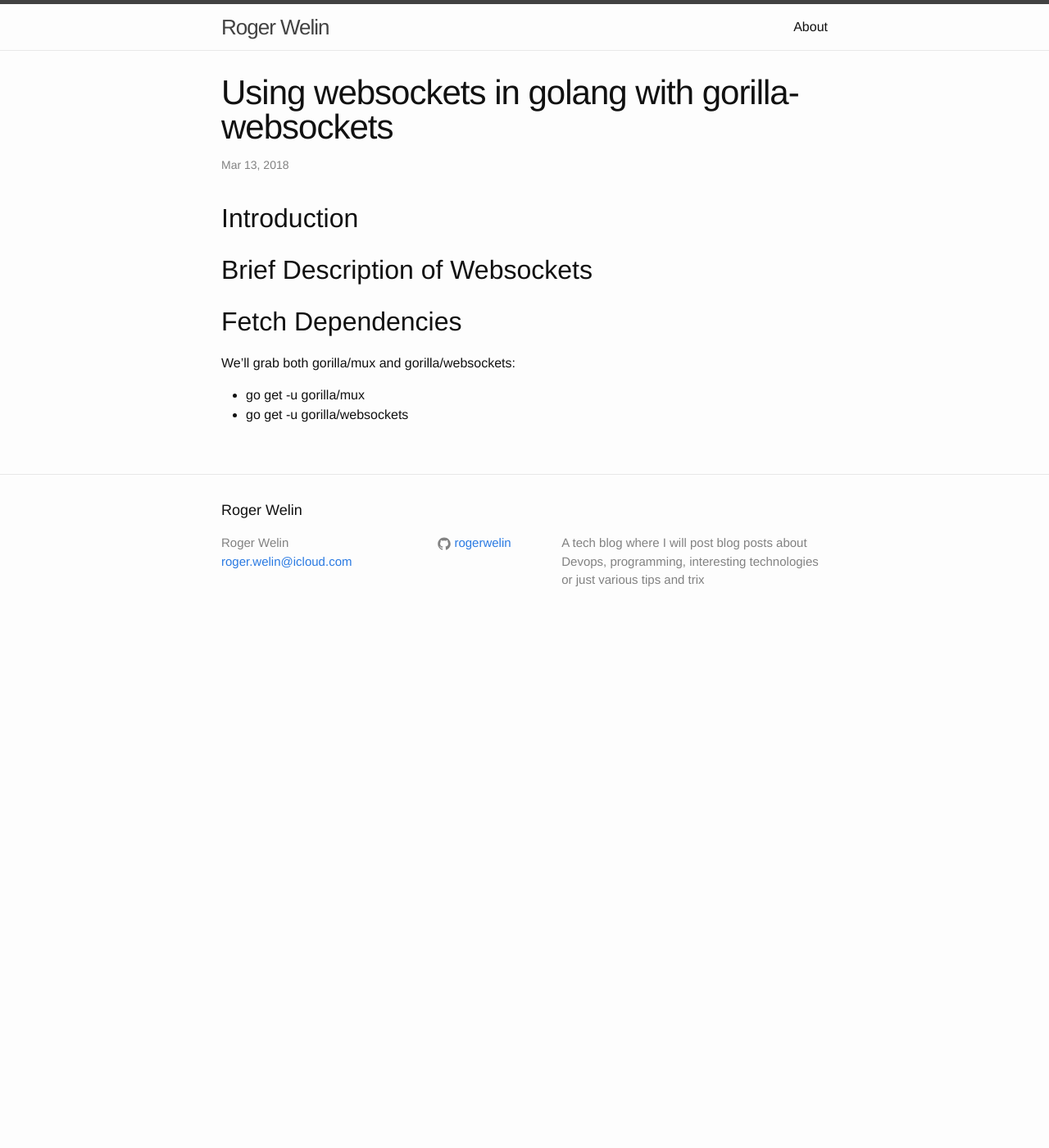
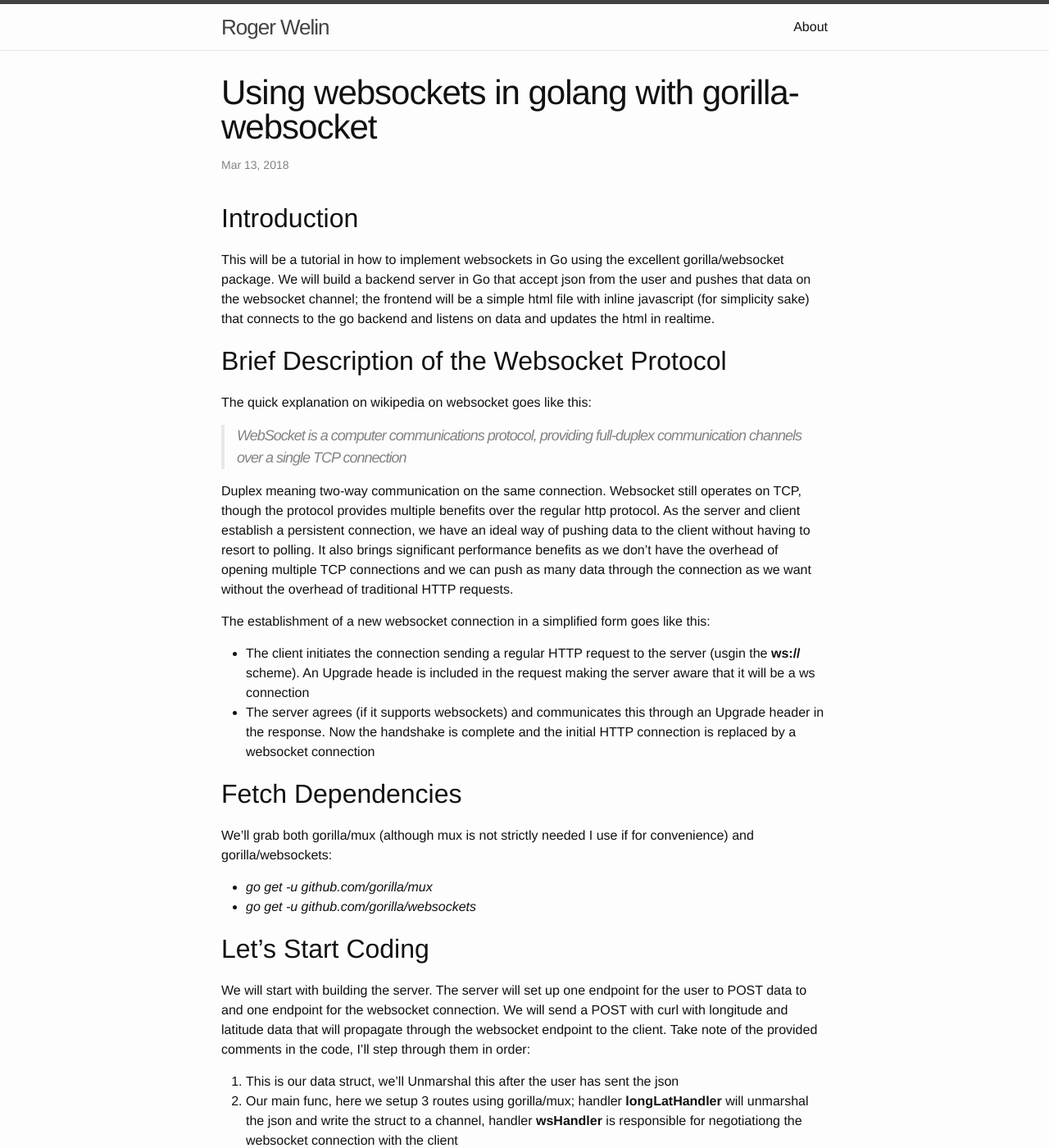
Before and after one commit to rogerwelin/rogerwelin.github.io, a Jekyll site: the page built from _posts/2018-03-13-golang-websockets.markdown, in a window 1280 px wide and 1400 px high. Shown: the whole window at 82% size. Built offline with Jekyll 4.4.1, drawn with Linux system fonts in a browser that asks for light colours; comment, search, counter and statistics services are not loaded; some of the changed text lies outside the part shown.

Commit message:
websocket post

```diff
--- a/_posts/2018-03-13-golang-websockets.markdown
+++ b/_posts/2018-03-13-golang-websockets.markdown
@@ -1,18 +1,62 @@
 ---
 layout: post
 comments: true
-title:  "Using websockets in golang with gorilla-websockets"
+title:  "Using websockets in golang with gorilla-websocket"
 date:   2018-03-13 19:43:43
 categories: golang websockets gorilla
 ---
 
 ## Introduction
+This will be a tutorial in how to implement websockets in Go using the excellent gorilla/websocket package.
+We will build a backend server in Go that accept json from the user and pushes that data on the websocket channel; the frontend will be a simple html file with inline javascript (for simplicity sake) that connects to the go backend and listens on data and updates the html in realtime.
+
+## Brief Description of the Websocket Protocol
+The quick explanation on wikipedia on websocket goes like this:
+
+> WebSocket is a computer communications protocol, providing full-duplex communication channels over a single TCP connection
+
+Duplex meaning two-way communication on the same connection. Websocket still operates on TCP, though the protocol provides multiple benefits over the regular http protocol. As the server and client establish a persistent connection, we have an ideal way of pushing data to the client without having to resort to polling. It also brings significant performance benefits as we don't have the overhead of opening multiple TCP connections and we can push as many data through the connection as we want without the overhead of traditional HTTP requests.
+
+The establishment of a new websocket connection in a simplified form goes like this:
+* The client initiates the connection sending a regular HTTP request to the server (usgin the **ws://** scheme). An Upgrade heade is included in the request making the server aware that it will be a ws connection
+* The server agrees (if it supports websockets) and communicates this through an Upgrade header in the response. Now the handshake is complete and the initial HTTP connection is replaced by a websocket connection
+
+## Fetch Dependencies
+We'll grab both gorilla/mux (although mux is not strictly needed I use if for convenience) and gorilla/websockets:
+
+* *go get -u github.com/gorilla/mux*
+* *go get -u github.com/gorilla/websockets*
+
+## Let's Start Coding
+We will start with building the server. The server will set up one endpoint for the user to POST data to and one endpoint for the websocket connection. We will send a POST with curl with longitude and latitude data that will propagate through the websocket endpoint to the client.
+Take note of the provided comments in the code, I'll step through them in order:
+
+1. This is our data struct, we'll Unmarshal this after the user has sent the json
+2. Our main func, here we setup 3 routes using gorilla/mux; handler **longLatHandler** will unmarshal the json and write the struct to a channel, handler **wsHandler** is responsible for negotiationg the websocket connection with the client
+3. After wsHandler initiated the websocket connection, we step into the echo func where we will loop infinitely. In this loop we are reading from the queue channel (which will be populated by http POSTs), when we have a message on the queue we are sending that on the conn using the WriteMessage func as a slice of bytes
 
 
-## Brief Description of Websockets
+{% gist 4d9891b2440e62e88ce34f9f7bdc31b7 %}
 
-## Fetch Dependencies
-We'll grab both gorilla/mux and gorilla/websockets:
+Now lets take a look at the client html/js (as with the go code I'll discuss the comments in numerical order):
 
-* go get -u gorilla/mux
-* go get -u gorilla/websockets
+1. Two div's (one for lat and one for long) which the javascript will update
+2. The variable *exampleSocket* initiates the websocket connection to the server
+3. On a websocket event we split the message into an array and write them to the div's
+
+{% gist 6b09cfa5c485428a4be0b36ed8da4c4c %}
+
+## Demo
+Let's put everything together now! First start the websocket server:
+
+{% highlight sh %}
+$ go run websocket.go
+{% endhighlight %}
+
+Save the html/js in a file and open it in Chrome or Firefox. It will only show a header initially, lets change that; curl our websocket server with the following curl:
+
+{% highlight sh %}
+$ curl -H "Accept: application/json" -XPOST -d '{"longitude": 18.063240, "latitude": 59.334591}' localhost:8844/longlat
+{% endhighlight %}
+
+Head over to the browser and see the result. Try a couple of other curl's and see how we successfully pushes data to the client without needing to reaload the page :octocat:
```
